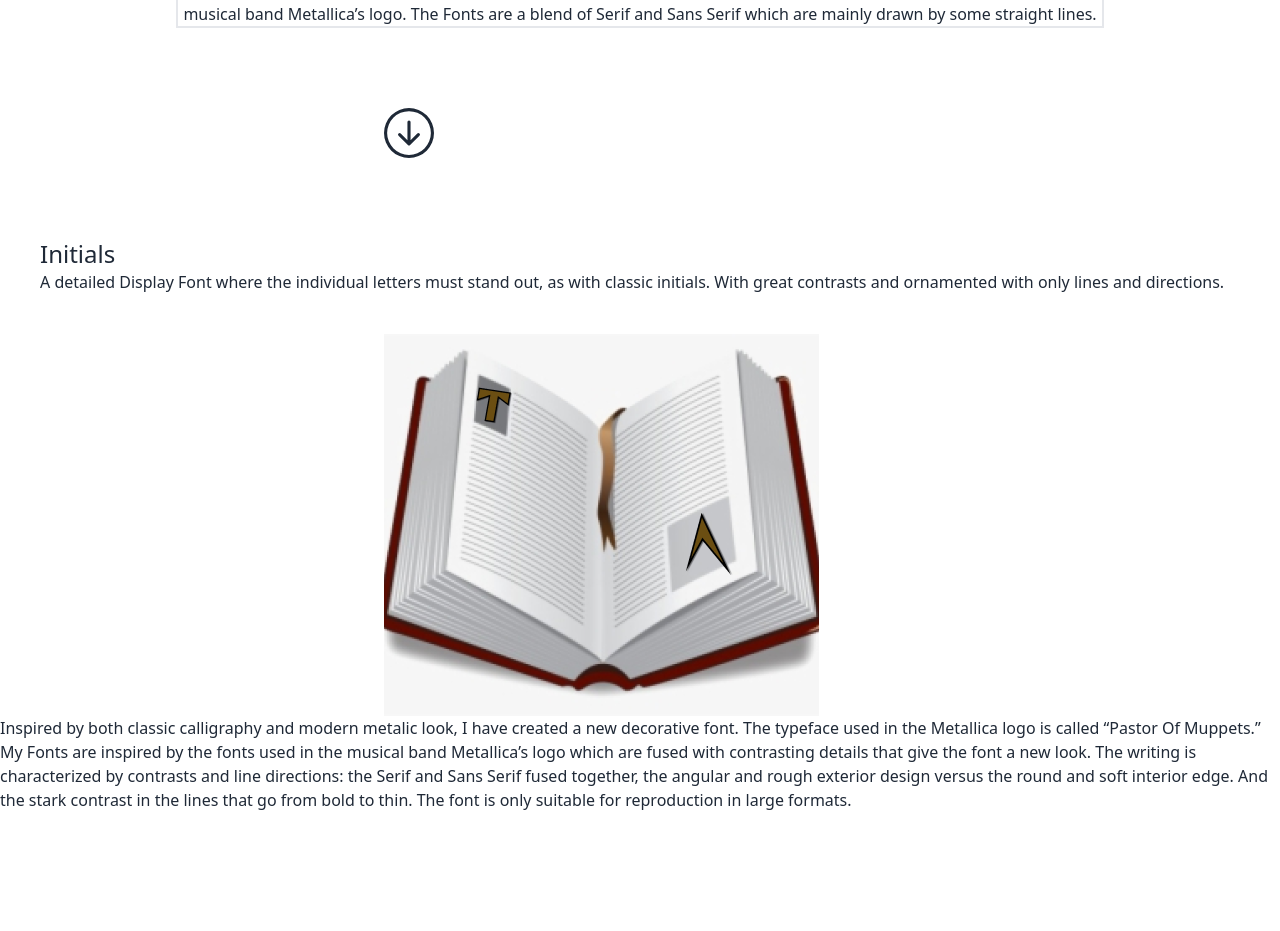
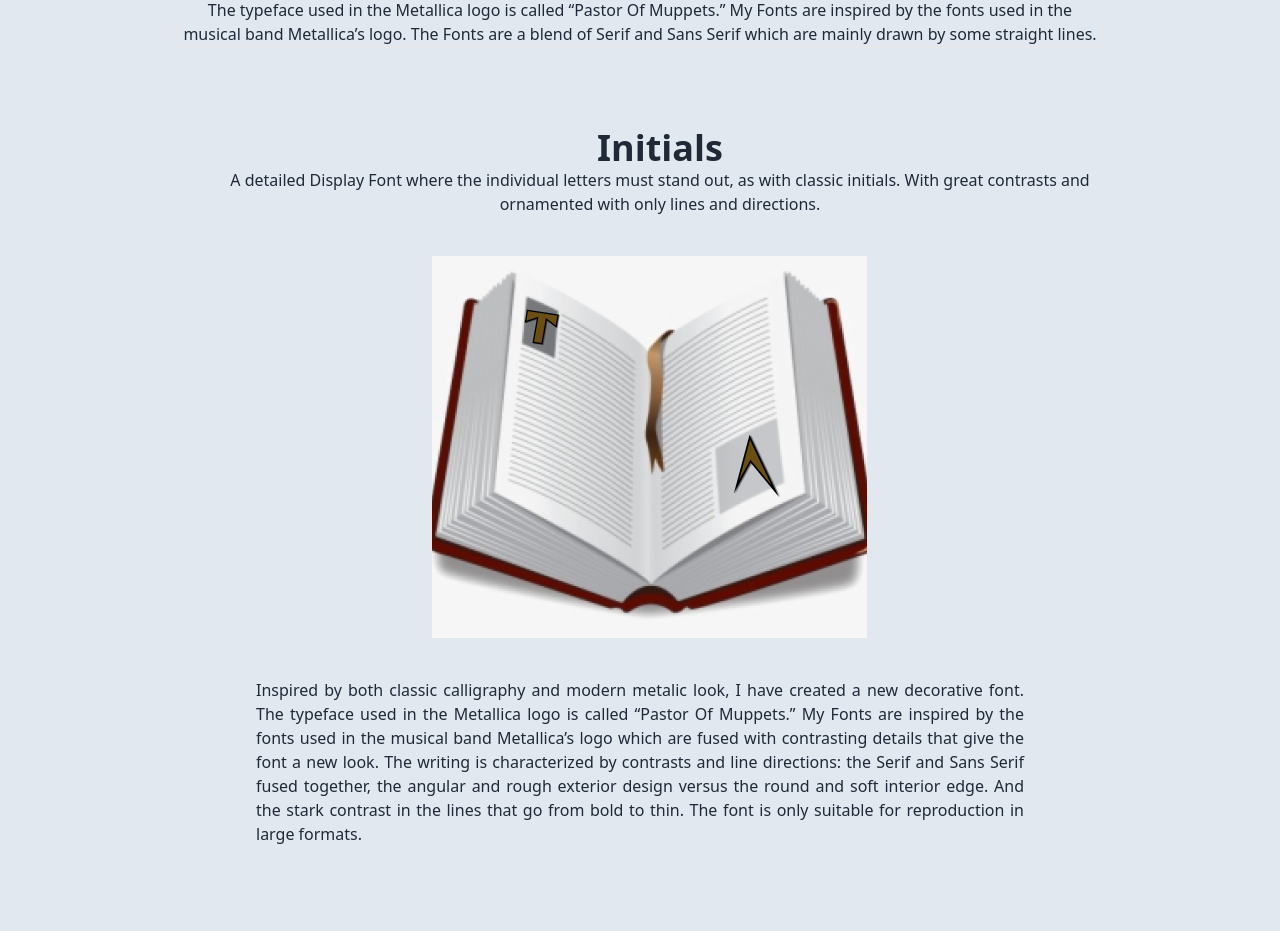
Before and after one commit to fahm0049/musikloftet-main, a website built with Parcel: page src/index.html in a window 1280 px wide. Shown: the part 480-1411 px from the top of the page. Before the commit the page ends 1292 px from the top, so only its background shows below. Built offline with nearby package versions, Linux system fonts and the light colour scheme.

Commit message:
finishing

```diff
--- a/src/index.html
+++ b/src/index.html
@@ -5,25 +5,23 @@
   <meta charset="UTF-8" />
   <meta http-equiv="X-UA-Compatible" content="IE=edge" />
   <meta name="viewport" content="width=device-width, initial-scale=1.0" />
-  <title>Tailwind Starter Template</title>
+  <title>Promoveringssite for egne display skrift</title>
   <link rel="stylesheet" href="tailwind.css" />
 </head>
 
-<body>
-
-
+<body class="bg-slate-200">
   <div class="navbar bg-base-100">
     <div class="flex-1">
-      <a class="btn btn-ghost normal-case text-xl">My Fonts</a>
+      <a class="btn btn-ghost normal-case text-4xl">My Fonts</a>
     </div>
     <div class="flex-none">
       <ul class="menu menu-horizontal p-0">
-        <li><a>Initials</a></li>
-        <li><a>Process</a></li>
+        <li><a href="#initials">Initials</a></li>
+        <li><a href="#process">Process</a></li>
       </ul>
     </div>
   </div>
-  <div class="grid grid-cols-4 gap-x-3">
+  <div class="grid grid-cols-4 gap-x-3 pt-5">
   <div class="pl-5"><img src="img/Group 3.png" alt="img1"></div>
   <div><img src="img/Group 5.png" alt="img2"></div>
   <div><img src="img/Group 6.png" alt="img3"></div>
@@ -34,24 +32,28 @@
   <div class="pl-44 pr-44 text-center">
     <p class="border-2 ">The typeface used in the Metallica logo is called “Pastor Of Muppets.”  My Fonts are inspired by the fonts used in the musical band Metallica’s logo. The Fonts are a blend of Serif and Sans Serif which are mainly drawn by some straight lines.</p>
   </div>
-  <div class="pl-96 pt-20 pb-20">
-   <svg xmlns="http://www.w3.org/2000/svg" width="50" height="50" fill="currentColor" class="bi bi-arrow-down-circle" viewBox="0 0 16 16">
-  <path fill-rule="evenodd" d="M1 8a7 7 0 1 0 14 0A7 7 0 0 0 1 8zm15 0A8 8 0 1 1 0 8a8 8 0 0 1 16 0zM8.5 4.5a.5.5 0 0 0-1 0v5.793L5.354 8.146a.5.5 0 1 0-.708.708l3 3a.5.5 0 0 0 .708 0l3-3a.5.5 0 0 0-.708-.708L8.5 10.293V4.5z"/>
-</svg>
-</div>
-<div>
-  <h2 class="text-2xl pl-10">Initials</h2>
+
+<div id="initials" class="pl-44 pr-44 text-center">
+  <h2 class="text-4xl font-bold pl-10 pt-20">Initials</h2>
   <p class="pl-10">A detailed Display Font where the individual letters must stand out, as with classic initials. With great contrasts and ornamented with only lines and directions.</p>
-  <div class="pl-96 pt-10">
+  <div class="pl-64 pt-10">
     <img src="img/Group 2.png" alt="book">
   </div>
-  <div>
-  <p>Inspired by both classic calligraphy and modern metalic look, I have created a new decorative font. The typeface used in the Metallica logo is called “Pastor Of Muppets.” My Fonts are inspired by the fonts used in the musical band Metallica’s logo which are fused with contrasting details that give the font a new look. The writing is characterized by contrasts and line directions: the Serif and Sans Serif fused together, the angular and rough exterior design versus the round and soft interior edge. And the stark contrast in the lines that go from bold to thin. The font is only suitable for reproduction in large formats.</p>
+
+  <div class="pl-20 pr-20">
+  <p class="text-justify pt-10">Inspired by both classic calligraphy and modern metalic look, I have created a new decorative font. The typeface used in the Metallica logo is called “Pastor Of Muppets.” My Fonts are inspired by the fonts used in the musical band Metallica’s logo which are fused with contrasting details that give the font a new look. The writing is characterized by contrasts and line directions: the Serif and Sans Serif fused together, the angular and rough exterior design versus the round and soft interior edge. And the stark contrast in the lines that go from bold to thin. The font is only suitable for reproduction in large formats.</p>
 </div>
 </div>
-<div>
 
+<div id="process" class="pl-44 pr-44 text-center">
+  <h2 class="text-4xl pt-20 text-center">Process</h2>
+  <div class="pl-20 pr-20">
+  <p class="text-justify pt-8 pb-20">I have researched the design on several different fonts.The classic Metallica logo features a customized sans-serif font. Every character is somewhat unusual, yet the most characteristic letters are the first and the last ones. Their shape resembles lightings. In this way, designers emphasized the wild emotions that Metallica’s music radiates. The “T” character also doesn’t look like an average “T” in a book, as the right part of the horizontal bar is longer than the left one. The type is called “Pastor of Muppets”, its author is Ray Larabie. I have researched how I can ornament the letters with garnishes and crumbs and I acn give it to my style. I have sketched by hand and found an expression and concept that should be the mainstay of my font. Then I have interest-drawn and refined the individual letters digitally.</p>
 </div>
+</div>
+
+
+
 
   <script type="module" src="index.js"></script>
 </body>
```
